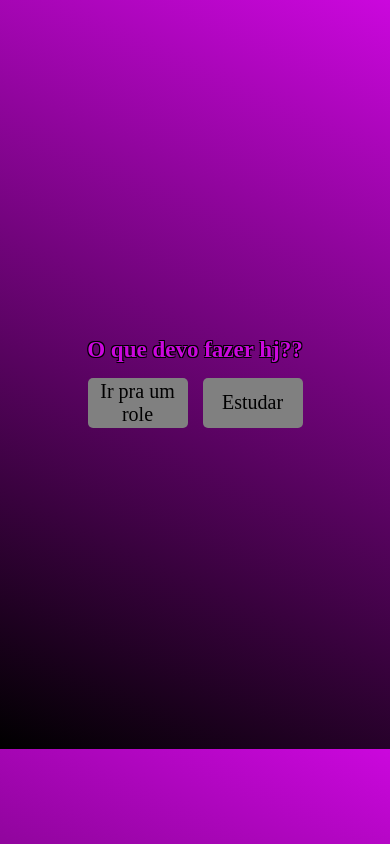
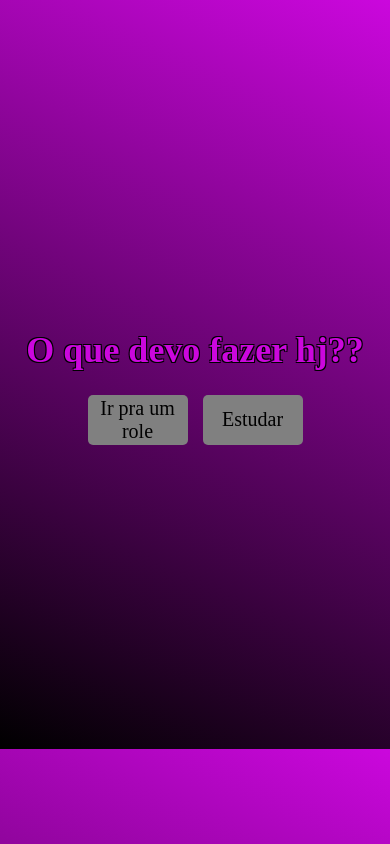
Before and after one commit to PeedroHAlmeida/SimOuNao, a plain HTML site: page index.html in a window 390 px wide. Drawn offline with Linux system fonts and the light colour scheme.

Commit message:
Detalhes visuais 4.0

```diff
--- a/style.css
+++ b/style.css
@@ -22,12 +22,6 @@ h1{
         1px -1px 0 #000,   /* Sombra para criar contorno preto (nordeste) */
         -1px 1px 0 #000,   /* Sombra para criar contorno preto (sudoeste) */
         1px 1px 0 #000;    /* Sombra para criar contorno preto (sudeste) */
-}
-
-@media only screen and (max-width: 1000px) {
-    .text-outline {
-        font-size: 23px; /* Tamanho menor para dispositivos móveis */
-    }
 }
 
 #no:hover{
```
